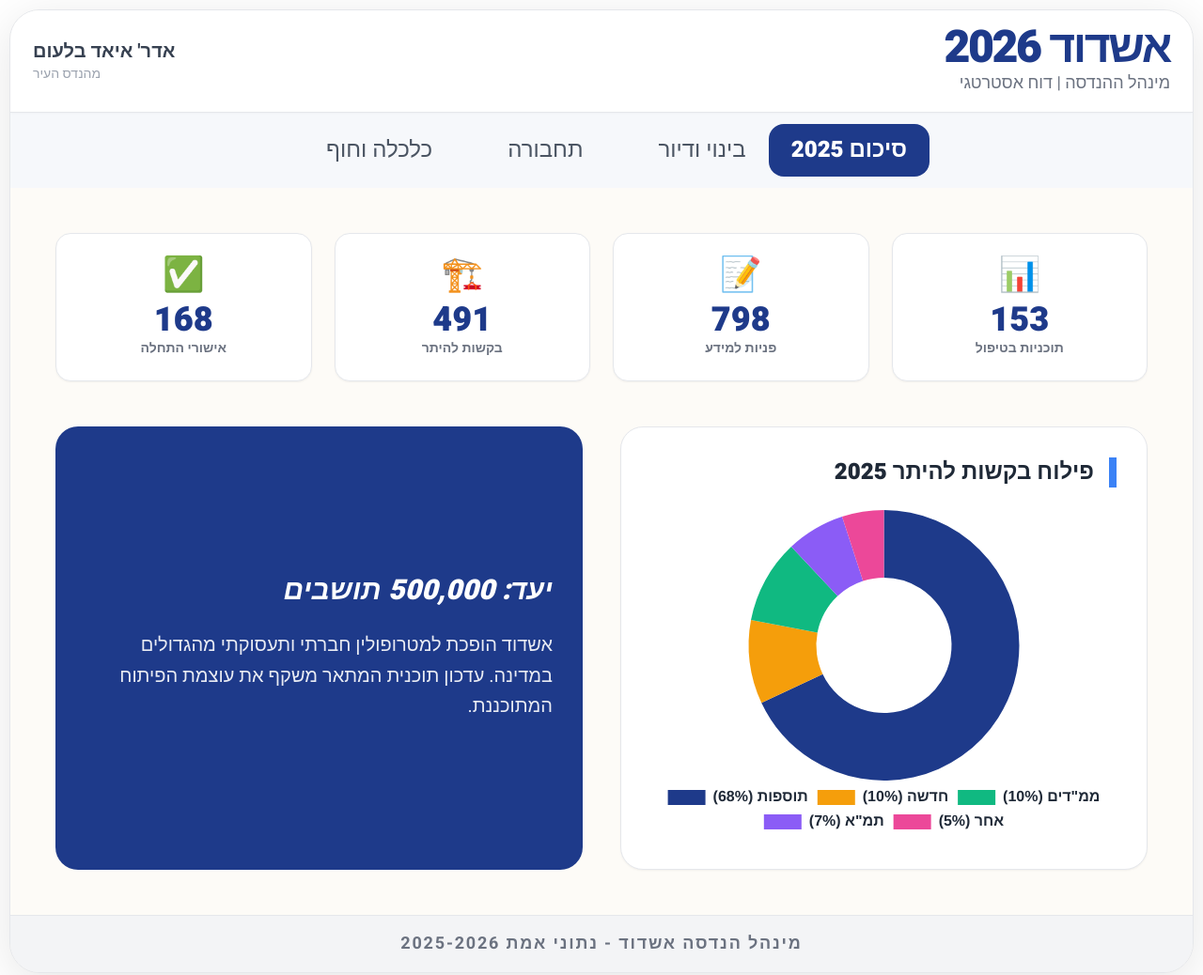
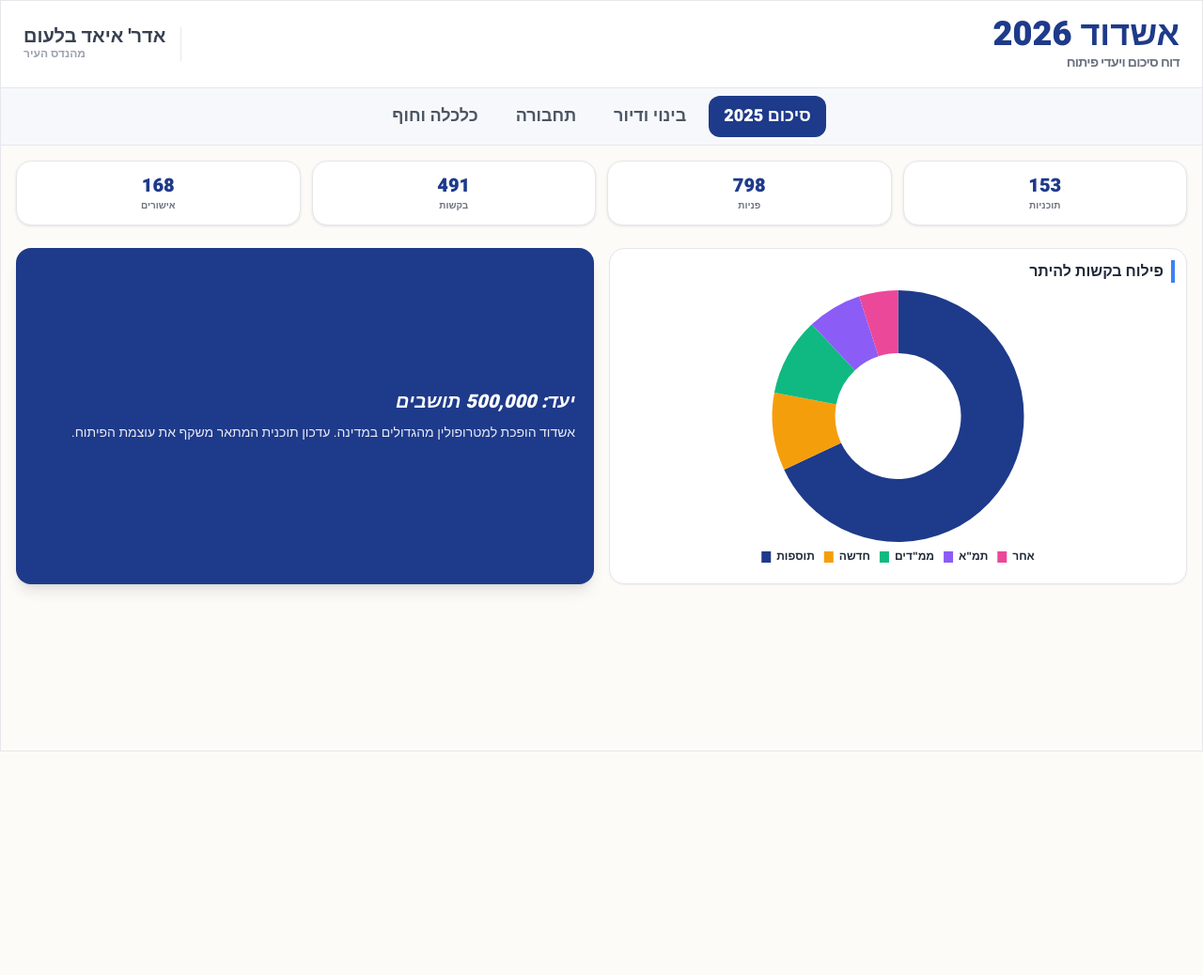
Before and after one commit to Anat1969/2026, a plain HTML site: page index.html in a window 1280 px wide. Shown: the top 1038 px of the page at 94% size. After the commit the page ends 800 px from the top, so only its background shows below. Drawn offline with nearby package versions, Linux system fonts and the light colour scheme.

Commit message:
Update index.html

```diff
--- a/index.html
+++ b/index.html
@@ -4,11 +4,14 @@
     <meta charset="UTF-8">
     <meta name="viewport" content="width=device-width, initial-scale=1.0">
 
-    <!-- Meta tags for Canva to recognize the site -->
-    <title>חזון אשדוד 2026: מטרופולין הדרום</title>
+    <!-- Meta tags for Canva Embed Recognition -->
+    <title>חזון אשדוד 2026: דשבורד אינטראקטיבי</title>
     <meta property="og:title" content="חזון אשדוד 2026: דשבורד אינטראקטיבי">
+    <meta property="og:type" content="article">
     <meta property="og:description" content="דוח אסטרטגי ויעדי פיתוח - מינהל הנדסה אשדוד">
-    <meta name="description" content="יעדי מינהל הנדסה אשדוד לשנת 2026">
+    <meta name="twitter:card" content="summary_large_image">
+    <meta name="twitter:title" content="חזון אשדוד 2026">
+    <meta name="twitter:description" content="דשבורד נתונים אינטראקטיבי">
 
     <script src="https://cdn.tailwindcss.com"></script>
     <script src="https://cdn.jsdelivr.net/npm/chart.js"></script>
@@ -17,194 +20,164 @@
     <style>
         body {
             font-family: 'Heebo', sans-serif;
-            background-color: transparent; /* שקיפות כדי להשתלב ברקע המצגת */
+            background-color: #FDFBF7;
             color: #1F2937;
-            font-size: 1.4rem;
             margin: 0;
             padding: 0;
-            overflow-x: hidden;
+            overflow: hidden;
+            width: 100vw;
+            height: 100vh;
         }
 
-        /* Dashboard Container for Window Effect */
-        .dashboard-window {
-            background-color: #FDFBF7;
-            border-radius: 2rem;
-            box-shadow: 0 10px 50px rgba(0,0,0,0.1);
-            margin: 10px;
-            overflow: hidden;
-            border: 1px solid #e5e7eb;
+        .main-container {
             display: flex;
             flex-direction: column;
-            min-height: calc(100vh - 20px);
+            height: 100vh;
+            width: 100vw;
+            border: 1px solid #e5e7eb;
         }
 
         .chart-container {
             position: relative;
             width: 100%;
-            max-width: 900px;
-            margin: 0 auto;
-            height: 450px;
+            height: 100%;
+            min-height: 300px;
+        }
+
+        .nav-item {
+            cursor: pointer;
+            transition: all 0.3s ease;
+            white-space: nowrap;
         }
 
         .nav-item.active {
             background-color: #1E3A8A;
             color: white;
-            border-radius: 1rem;
+            border-radius: 0.75rem;
             font-weight: 900;
         }
 
+        .metric-card {
+            background: white;
+            border: 1px solid #e5e7eb;
+            border-radius: 1rem;
+            padding: 0.75rem;
+            text-align: center;
+            box-shadow: 0 1px 3px rgba(0,0,0,0.1);
+        }
+
         .no-scrollbar::-webkit-scrollbar { display: none; }
-        .no-scrollbar { -ms-overflow-style: none; scrollbar-width: none; }
 
         h1, h2, h3 { line-height: 1.1; }
 
-        .animate-fade-in {
-            animation: fadeIn 0.4s ease-out forwards;
-        }
-
-        @keyframes fadeIn {
-            from { opacity: 0; transform: translateY(10px); }
-            to { opacity: 1; transform: translateY(0); }
+        /* Font size scaling for embeds */
+        @media (max-width: 800px) {
+            h1 { font-size: 1.5rem !important; }
+            .nav-item { padding: 0.5rem 0.75rem !important; font-size: 1rem !important; }
         }
     </style>
 </head>
-<body class="flex flex-col">
+<body>
 
-    <div class="dashboard-window">
-        <!-- Compact Header -->
-        <header class="bg-white border-b px-6 py-4 flex justify-between items-center shadow-sm">
+    <div class="main-container">
+        <!-- Header -->
+        <header class="bg-white border-b px-6 py-4 flex justify-between items-center">
             <div>
-                <h1 class="text-3xl md:text-5xl font-black text-blue-900 tracking-tighter">אשדוד 2026</h1>
-                <p class="text-lg text-gray-500 font-medium">מינהל ההנדסה | דוח אסטרטגי</p>
+                <h1 class="text-3xl md:text-4xl font-black text-blue-900 leading-none">אשדוד 2026</h1>
+                <p class="text-sm text-gray-500 font-bold uppercase tracking-tighter">דוח סיכום ויעדי פיתוח</p>
             </div>
-            <div class="text-left">
-                <p class="text-xl font-bold text-gray-700">אדר' איאד בלעום</p>
-                <p class="text-sm text-gray-400">מהנדס העיר</p>
+            <div class="text-left border-r pr-4 border-gray-200">
+                <p class="text-xl font-black text-gray-700 leading-none">אדר' איאד בלעום</p>
+                <p class="text-xs text-gray-400 font-bold uppercase">מהנדס העיר</p>
             </div>
         </header>
 
-        <!-- Tab Navigation -->
-        <nav class="bg-blue-50/50 p-3 overflow-x-auto no-scrollbar">
-            <div class="container mx-auto">
-                <ul class="flex space-x-reverse space-x-4 md:space-x-8 min-w-max justify-center">
-                    <li><button onclick="app.navigate('overview')" id="nav-overview" class="nav-item py-3 px-6 text-xl md:text-2xl text-gray-600 transition-all">סיכום 2025</button></li>
-                    <li><button onclick="app.navigate('housing')" id="nav-housing" class="nav-item py-3 px-6 text-xl md:text-2xl text-gray-600 transition-all">בינוי ודיור</button></li>
-                    <li><button onclick="app.navigate('transport')" id="nav-transport" class="nav-item py-3 px-6 text-xl md:text-2xl text-gray-600 transition-all">תחבורה</button></li>
-                    <li><button onclick="app.navigate('economy')" id="nav-economy" class="nav-item py-3 px-6 text-xl md:text-2xl text-gray-600 transition-all">כלכלה וחוף</button></li>
-                </ul>
-            </div>
+        <!-- Navigation -->
+        <nav class="bg-blue-50/50 p-2 border-b overflow-x-auto no-scrollbar">
+            <ul class="flex space-x-reverse space-x-2 justify-center min-w-max">
+                <li><button onclick="app.navigate('overview')" id="nav-overview" class="nav-item py-2 px-4 text-lg font-bold text-gray-600 active">סיכום 2025</button></li>
+                <li><button onclick="app.navigate('housing')" id="nav-housing" class="nav-item py-2 px-4 text-lg font-bold text-gray-600">בינוי ודיור</button></li>
+                <li><button onclick="app.navigate('transport')" id="nav-transport" class="nav-item py-2 px-4 text-lg font-bold text-gray-600">תחבורה</button></li>
+                <li><button onclick="app.navigate('economy')" id="nav-economy" class="nav-item py-2 px-4 text-lg font-bold text-gray-600">כלכלה וחוף</button></li>
+            </ul>
         </nav>
 
-        <main class="flex-grow p-8 md:p-12 overflow-y-auto">
+        <main class="flex-grow overflow-y-auto p-4 no-scrollbar">
 
-            <!-- Section: Overview -->
-            <section id="view-overview" class="view-section animate-fade-in block">
-                <div class="grid grid-cols-2 lg:grid-cols-4 gap-6 mb-12">
-                    <div class="bg-white p-6 rounded-2xl border text-center shadow-sm">
-                        <div class="text-4xl mb-2">📊</div>
-                        <h4 class="text-4xl font-black text-blue-900">153</h4>
-                        <p class="text-sm text-gray-500 font-bold uppercase">תוכניות בטיפול</p>
-                    </div>
-                    <div class="bg-white p-6 rounded-2xl border text-center shadow-sm">
-                        <div class="text-4xl mb-2">📝</div>
-                        <h4 class="text-4xl font-black text-blue-900">798</h4>
-                        <p class="text-sm text-gray-500 font-bold uppercase">פניות למידע</p>
-                    </div>
-                    <div class="bg-white p-6 rounded-2xl border text-center shadow-sm">
-                        <div class="text-4xl mb-2">🏗️</div>
-                        <h4 class="text-4xl font-black text-blue-900">491</h4>
-                        <p class="text-sm text-gray-500 font-bold uppercase">בקשות להיתר</p>
-                    </div>
-                    <div class="bg-white p-6 rounded-2xl border text-center shadow-sm">
-                        <div class="text-4xl mb-2">✅</div>
-                        <h4 class="text-4xl font-black text-blue-900">168</h4>
-                        <p class="text-sm text-gray-500 font-bold uppercase">אישורי התחלה</p>
-                    </div>
+            <!-- View: Overview -->
+            <section id="view-overview" class="view-section block">
+                <div class="grid grid-cols-4 gap-3 mb-6">
+                    <div class="metric-card"><p class="text-xl font-black text-blue-900">153</p><p class="text-[10px] text-gray-500 font-bold uppercase">תוכניות</p></div>
+                    <div class="metric-card"><p class="text-xl font-black text-blue-900">798</p><p class="text-[10px] text-gray-500 font-bold uppercase">פניות</p></div>
+                    <div class="metric-card"><p class="text-xl font-black text-blue-900">491</p><p class="text-[10px] text-gray-500 font-bold uppercase">בקשות</p></div>
+                    <div class="metric-card"><p class="text-xl font-black text-blue-900">168</p><p class="text-[10px] text-gray-500 font-bold uppercase">אישורים</p></div>
                 </div>
 
-                <div class="grid grid-cols-1 lg:grid-cols-2 gap-10">
-                    <div class="bg-white p-8 rounded-3xl border shadow-sm">
-                        <h4 class="text-2xl font-black text-gray-800 mb-6 border-r-8 border-blue-500 pr-4">פילוח בקשות להיתר 2025</h4>
-                        <div class="chart-container" style="height: 350px;">
-                            <canvas id="permitChart"></canvas>
-                        </div>
+                <div class="grid grid-cols-1 lg:grid-cols-2 gap-4">
+                    <div class="bg-white p-3 rounded-2xl border shadow-sm">
+                        <h4 class="text-base font-black text-gray-800 mb-2 border-r-4 border-blue-500 pr-2">פילוח בקשות להיתר</h4>
+                        <div class="chart-container" style="height: 250px;"><canvas id="permitChart"></canvas></div>
                     </div>
-                    <div class="bg-blue-900 text-white p-8 rounded-3xl flex flex-col justify-center">
-                        <h4 class="font-black mb-6 text-3xl italic">יעד: 500,000 תושבים</h4>
-                        <p class="text-xl opacity-90 leading-relaxed">אשדוד הופכת למטרופולין חברתי ותעסוקתי מהגדולים במדינה. עדכון תוכנית המתאר משקף את עוצמת הפיתוח המתוכננת.</p>
+                    <div class="bg-blue-900 text-white p-5 rounded-2xl flex flex-col justify-center shadow-lg">
+                        <h4 class="font-black text-xl mb-2 italic">יעד: 500,000 תושבים</h4>
+                        <p class="text-sm opacity-90 leading-relaxed">אשדוד הופכת למטרופולין מהגדולים במדינה. עדכון תוכנית המתאר משקף את עוצמת הפיתוח.</p>
                     </div>
                 </div>
             </section>
 
-            <!-- Section: Housing -->
-            <section id="view-housing" class="view-section hidden animate-fade-in">
-                <div class="grid grid-cols-1 lg:grid-cols-2 gap-10">
-                    <div class="space-y-6">
-                        <h3 class="text-4xl font-bold text-gray-800">התחדשות עירונית</h3>
-                        <p class="text-2xl text-gray-600 leading-relaxed">סה"כ מוצעות כ-<strong>21,636</strong> יח"ד במתחמי פינוי בינוי. האסטרטגיה העירונית נשענת על עירוב שימושים וציפוף חכם.</p>
-                        <div class="bg-orange-50 p-6 rounded-2xl border-r-8 border-orange-400">
-                            <h5 class="text-2xl font-black">פינוי בינוי</h5>
-                            <p class="text-xl text-gray-600">17,171 יח"ד תוספתיות בתכנון.</p>
+            <!-- View: Housing -->
+            <section id="view-housing" class="view-section hidden">
+                <div class="grid grid-cols-1 lg:grid-cols-2 gap-4">
+                    <div class="space-y-3">
+                        <h3 class="text-2xl font-black text-gray-800">התחדשות עירונית</h3>
+                        <p class="text-base text-gray-600">סה"כ מוצעות כ-<strong>21,636</strong> יח"ד במתחמי פינוי בינוי.</p>
+                        <div class="bg-orange-50 p-3 rounded-xl border-r-4 border-orange-400">
+                            <p class="text-xs text-gray-600 font-bold">17,171 יח"ד תוספתיות בתכנון ברובעים הוותיקים.</p>
                         </div>
                     </div>
-                    <div class="bg-white p-8 rounded-3xl border shadow-sm">
-                        <h4 class="text-2xl font-black text-center mb-6">פוטנציאל יח"ד לפי מודל פיתוח</h4>
-                        <div class="chart-container" style="height: 350px;">
-                            <canvas id="housingChart"></canvas>
+                    <div class="bg-white p-3 rounded-2xl border shadow-sm">
+                        <div class="chart-container" style="height: 250px;"><canvas id="housingChart"></canvas></div>
+                    </div>
+                </div>
+            </section>
+
+            <!-- View: Transport -->
+            <section id="view-transport" class="view-section hidden">
+                <div class="grid grid-cols-1 lg:grid-cols-2 gap-4">
+                    <div class="bg-white p-3 rounded-2xl border shadow-sm">
+                        <h4 class="text-base font-black text-center mb-2">עדיפות תחבורתית</h4>
+                        <div class="chart-container" style="height: 250px;"><canvas id="transportChart"></canvas></div>
+                    </div>
+                    <div class="flex flex-col gap-3 justify-center">
+                        <div class="bg-green-100 p-4 rounded-xl border-r-4 border-green-500">
+                            <h5 class="text-base font-black text-green-900">תשתיות טעינה</h5>
+                            <p class="text-xs text-green-800">עמדות טעינה בכל רחבי העיר.</p>
+                        </div>
+                        <div class="bg-blue-100 p-4 rounded-xl border-r-4 border-blue-500">
+                            <h5 class="text-base font-black text-blue-900">בטיחות הולכי רגל</h5>
+                            <p class="text-xs text-blue-800">צמתים חכמים ושבילים מופרדים.</p>
                         </div>
                     </div>
                 </div>
             </section>
 
-            <!-- Section: Transport -->
-            <section id="view-transport" class="view-section hidden animate-fade-in">
-                <div class="grid grid-cols-1 lg:grid-cols-2 gap-10">
-                    <div class="bg-white p-8 rounded-3xl border shadow-sm">
-                        <h4 class="text-2xl font-black text-center mb-6">פירמידת העדיפות התחבורתית</h4>
-                        <div class="chart-container" style="height: 350px;">
-                            <canvas id="transportChart"></canvas>
-                        </div>
+            <!-- View: Economy -->
+            <section id="view-economy" class="view-section hidden">
+                <div class="grid grid-cols-1 lg:grid-cols-2 gap-4">
+                    <div class="bg-white p-3 rounded-2xl border shadow-sm">
+                        <h4 class="text-base font-black text-center mb-2">אישור שטחים (מ"ר)</h4>
+                        <div class="chart-container" style="height: 250px;"><canvas id="economyChart"></canvas></div>
                     </div>
-                    <div class="flex flex-col gap-6 justify-center">
-                        <div class="bg-green-100 p-8 rounded-2xl border-r-8 border-green-500">
-                            <h5 class="text-2xl font-black text-green-900 mb-2">תשתיות טעינה</h5>
-                            <p class="text-xl text-green-800">הוספת עמדות טעינה ציבוריות בכל העיר.</p>
-                        </div>
-                        <div class="bg-blue-100 p-8 rounded-2xl border-r-8 border-blue-500">
-                            <h5 class="text-2xl font-black text-blue-900 mb-2">בטיחות הולכי רגל</h5>
-                            <p class="text-xl text-blue-800">שיפור צמתים והוספת שבילי אופניים מופרדים.</p>
-                        </div>
-                    </div>
-                </div>
-            </section>
-
-            <!-- Section: Economy -->
-            <section id="view-economy" class="view-section hidden animate-fade-in">
-                <div class="grid grid-cols-1 lg:grid-cols-2 gap-10">
-                    <div class="bg-white p-8 rounded-3xl border shadow-sm">
-                        <h4 class="text-2xl font-black text-center mb-6">אישור שטחי מסחר ומלונאות</h4>
-                        <div class="chart-container" style="height: 350px;">
-                            <canvas id="economyChart"></canvas>
-                        </div>
-                    </div>
-                    <div class="space-y-6">
-                        <div class="bg-white p-8 rounded-2xl shadow-sm border-t-8 border-cyan-500">
-                            <h4 class="text-2xl font-black mb-2">הטיילת והריביירה</h4>
-                            <p class="text-lg text-gray-600">תכנון אלפי חדרי מלון ויצירת טיילת פעילה מהיפות בים התיכון.</p>
-                        </div>
-                        <div class="bg-white p-8 rounded-2xl shadow-sm border-t-8 border-blue-900">
-                            <h4 class="text-2xl font-black mb-2">עיר נמל ותעסוקה</h4>
-                            <p class="text-lg text-gray-600">הרחבת אזורי התעסוקה בסמוך לתשתיות תחבורה ליצירת אלפי משרות.</p>
+                    <div class="space-y-3">
+                        <div class="bg-white p-4 rounded-xl shadow-sm border-t-4 border-cyan-500">
+                            <h4 class="font-black text-sm text-cyan-700">הטיילת והריביירה</h4>
+                            <p class="text-xs text-gray-600">תכנון אלפי חדרי מלון וטיילת פעילה.</p>
                         </div>
                     </div>
                 </div>
             </section>
 
         </main>
-
-        <footer class="bg-gray-100 border-t py-4 px-8 text-center">
-            <p class="text-lg font-bold text-gray-500 uppercase tracking-widest">מינהל הנדסה אשדוד - נתוני אמת 2025-2026</p>
-        </footer>
     </div>
 
     <script>
@@ -219,84 +192,44 @@
         };
 
         document.addEventListener('DOMContentLoaded', () => {
-            Chart.defaults.font.size = 18;
+            Chart.defaults.font.size = 12;
             Chart.defaults.font.weight = 'bold';
             Chart.defaults.color = '#1F2937';
 
-            // 1. Permits
             new Chart(document.getElementById('permitChart'), {
                 type: 'doughnut',
                 data: {
-                    labels: ['תוספות (68%)', 'חדשה (10%)', 'ממ"דים (10%)', 'תמ"א (7%)', 'אחר (5%)'],
-                    datasets: [{
-                        data: [68, 10, 10, 7, 5],
-                        backgroundColor: ['#1E3A8A', '#F59E0B', '#10B981', '#8B5CF6', '#EC4899'],
-                        borderWidth: 0
-                    }]
+                    labels: ['תוספות', 'חדשה', 'ממ"דים', 'תמ"א', 'אחר'],
+                    datasets: [{ data: [68, 10, 10, 7, 5], backgroundColor: ['#1E3A8A', '#F59E0B', '#10B981', '#8B5CF6', '#EC4899'], borderWidth: 0 }]
                 },
-                options: {
-                    responsive: true,
-                    maintainAspectRatio: false,
-                    plugins: { legend: { position: 'bottom', labels: { font: { size: 16 } } } }
-                }
+                options: { responsive: true, maintainAspectRatio: false, plugins: { legend: { position: 'bottom', labels: { boxWidth: 10 } } } }
             });
 
-            // 2. Housing
             new Chart(document.getElementById('housingChart'), {
                 type: 'bar',
                 data: {
-                    labels: ['הסכם גג', 'פינוי בינוי', 'תמ"א 38', 'יזמות'],
-                    datasets: [{
-                        data: [24000, 21636, 11599, 16000],
-                        backgroundColor: '#3B82F6',
-                        borderRadius: 15
-                    }]
+                    labels: ['גג', 'פינוי', 'תמ"א', 'יזמות'],
+                    datasets: [{ data: [24000, 21636, 11599, 16000], backgroundColor: '#3B82F6', borderRadius: 5 }]
                 },
-                options: {
-                    responsive: true,
-                    maintainAspectRatio: false,
-                    scales: { y: { display: false }, x: { grid: { display: false } } },
-                    plugins: { legend: { display: false } }
-                }
+                options: { responsive: true, maintainAspectRatio: false, scales: { y: { display: false }, x: { grid: { display: false } } }, plugins: { legend: { display: false } } }
             });
 
-            // 3. Transport
             new Chart(document.getElementById('transportChart'), {
                 type: 'bar',
                 data: {
-                    labels: ['הולכי רגל', 'אופניים', 'תחבורה ציבורית', 'רכב פרטי'],
-                    datasets: [{
-                        data: [10, 9, 8, 2],
-                        backgroundColor: ['#F59E0B', '#10B981', '#3B82F6', '#9CA3AF'],
-                        borderRadius: 12
-                    }]
+                    labels: ['הולך רגל', 'אופניים', 'תחבורה', 'פרטי'],
+                    datasets: [{ data: [10, 9, 8, 2], backgroundColor: ['#F59E0B', '#10B981', '#3B82F6', '#9CA3AF'], borderRadius: 5 }]
                 },
-                options: {
-                    indexAxis: 'y',
-                    responsive: true,
-                    maintainAspectRatio: false,
-                    scales: { x: { display: false }, y: { grid: { display: false } } },
-                    plugins: { legend: { display: false } }
-                }
+                options: { indexAxis: 'y', responsive: true, maintainAspectRatio: false, scales: { x: { display: false }, y: { grid: { display: false } } }, plugins: { legend: { display: false } } }
             });
 
-            // 4. Economy
             new Chart(document.getElementById('economyChart'), {
                 type: 'bar',
                 data: {
-                    labels: ['תעשייה ומסחר', 'מבני ציבור', 'בתי חולים', 'מלונאות'],
-                    datasets: [{
-                        data: [97581, 65057, 49039, 23343],
-                        backgroundColor: '#1E3A8A',
-                        borderRadius: 12
-                    }]
+                    labels: ['תעשייה', 'ציבורי', 'בי"ח', 'מלון'],
+                    datasets: [{ data: [97581, 65057, 49039, 23343], backgroundColor: '#1E3A8A', borderRadius: 5 }]
                 },
-                options: {
-                    responsive: true,
-                    maintainAspectRatio: false,
-                    scales: { y: { display: false }, x: { grid: { display: false } } },
-                    plugins: { legend: { display: false } }
-                }
+                options: { responsive: true, maintainAspectRatio: false, scales: { y: { display: false }, x: { grid: { display: false } } }, plugins: { legend: { display: false } } }
             });
 
             app.navigate('overview');
```
